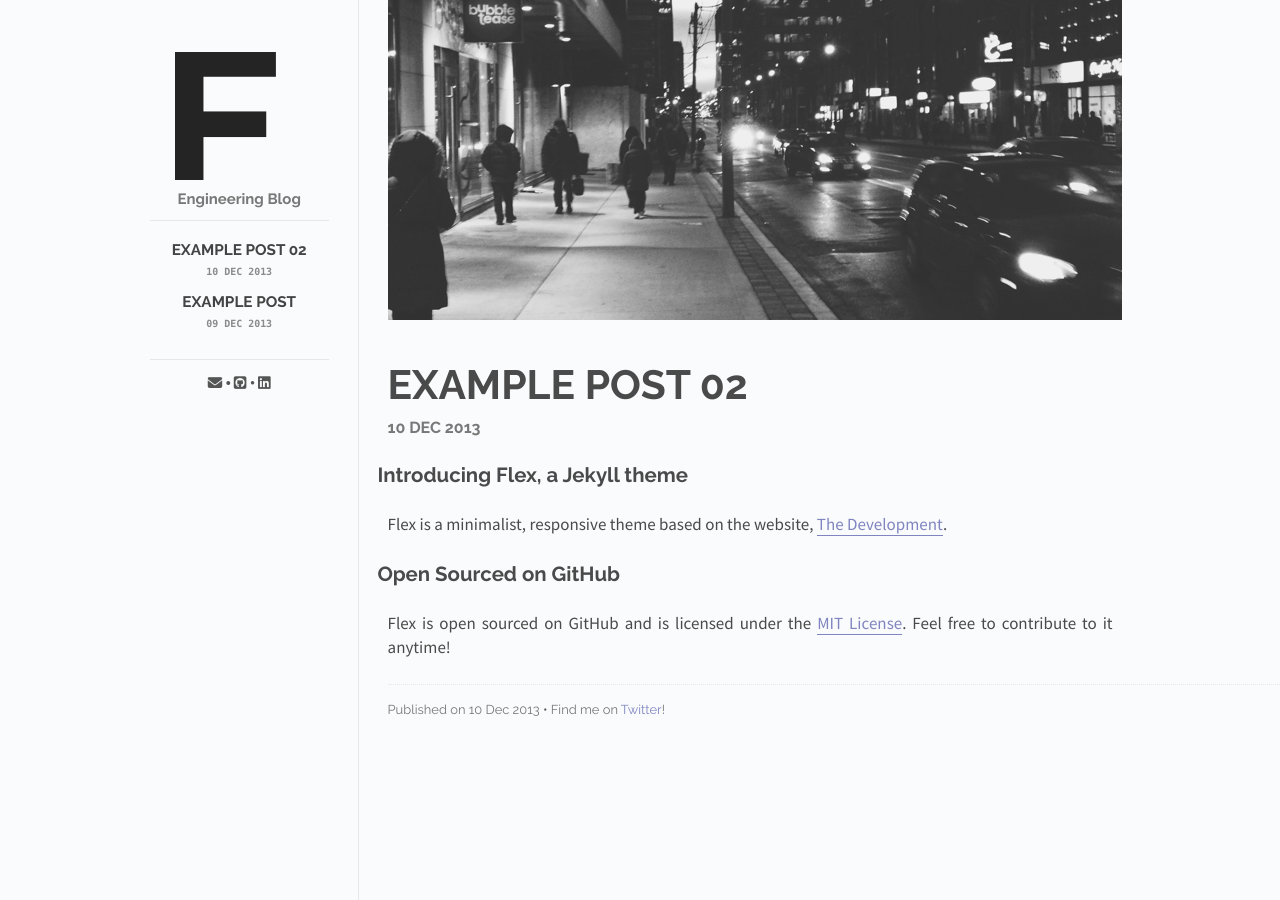
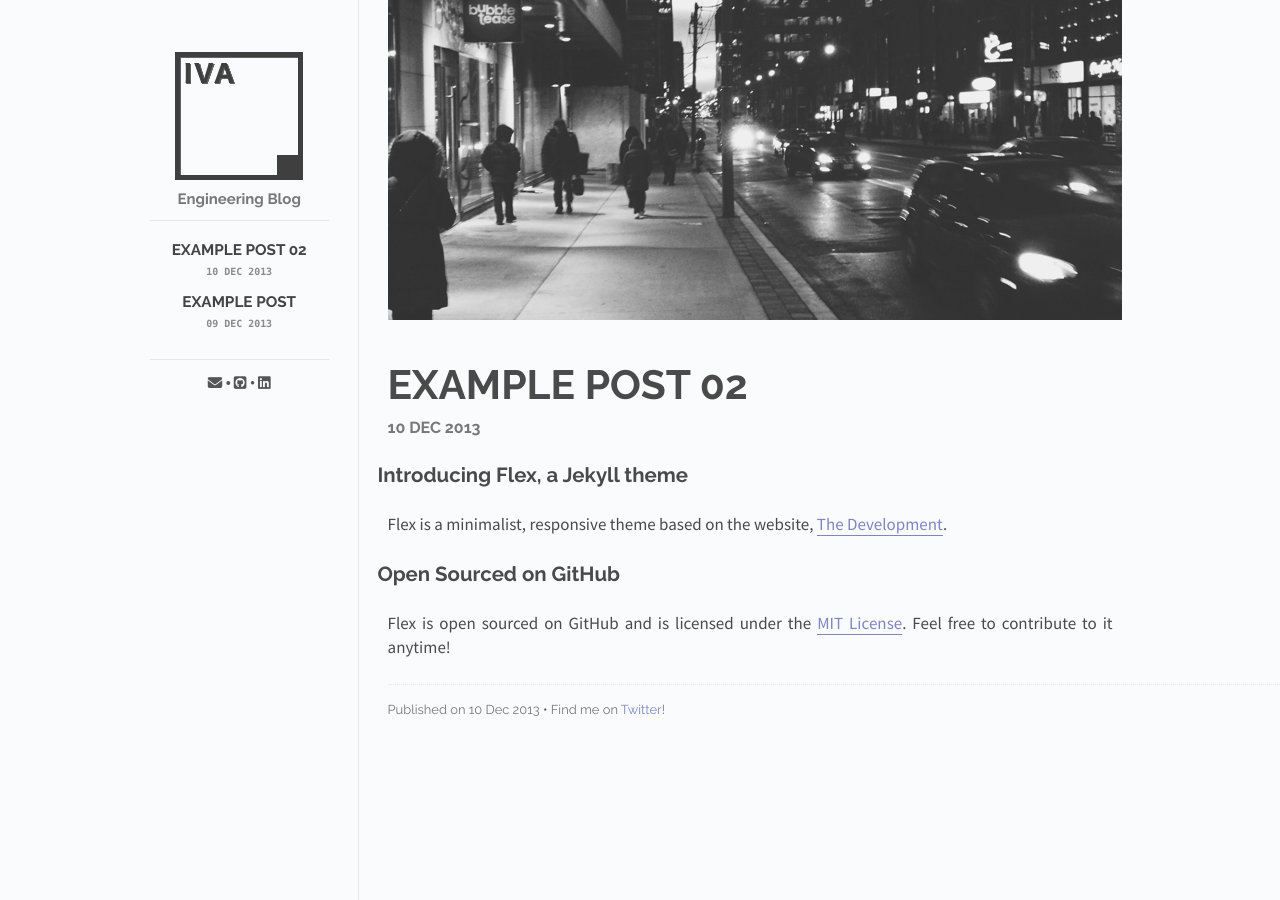
Before and after one commit to N7down/n7down.github.io, a Jekyll site: the page built from index.html, in a window 1280 px wide. Built offline with Jekyll 4.4.1, drawn with Linux system fonts in a browser that asks for light colours; nearby versions of some CDN libraries; library files that are not in the unit come from our copies; Markdown is read by kramdown in place of the engine named in the settings.

Commit message:
added logos

```diff
--- a/_config.yml
+++ b/_config.yml
@@ -1,4 +1,4 @@
-name: Flex
+name: Iva
 markdown: redcarpet
 pygments: true
 
--- a/_layouts/default.html
+++ b/_layouts/default.html
@@ -29,7 +29,7 @@
     <div class="site">
       <div class="sidebar" id="sidebar">
         <div class="header">
-          <h1 class="title"><a href="/"><img id="logo" src="/images/logo.png"></a></h1>
+          <h1 class="title"><a href="/"><img id="logo" src="/images/logo7.png"></a></h1>
           <span class="tagline">{{ site.title }}</span>
         </div>
         <div class="posts">
```
Also changed, not shown: images/logo.png, images/logo2.png (added), images/logo3.png (added), images/logo4.png (added), images/logo5.png (added), images/logo6.png (added), images/logo7.png (added), images/sidebar-button.png (deleted), 9 other files.
